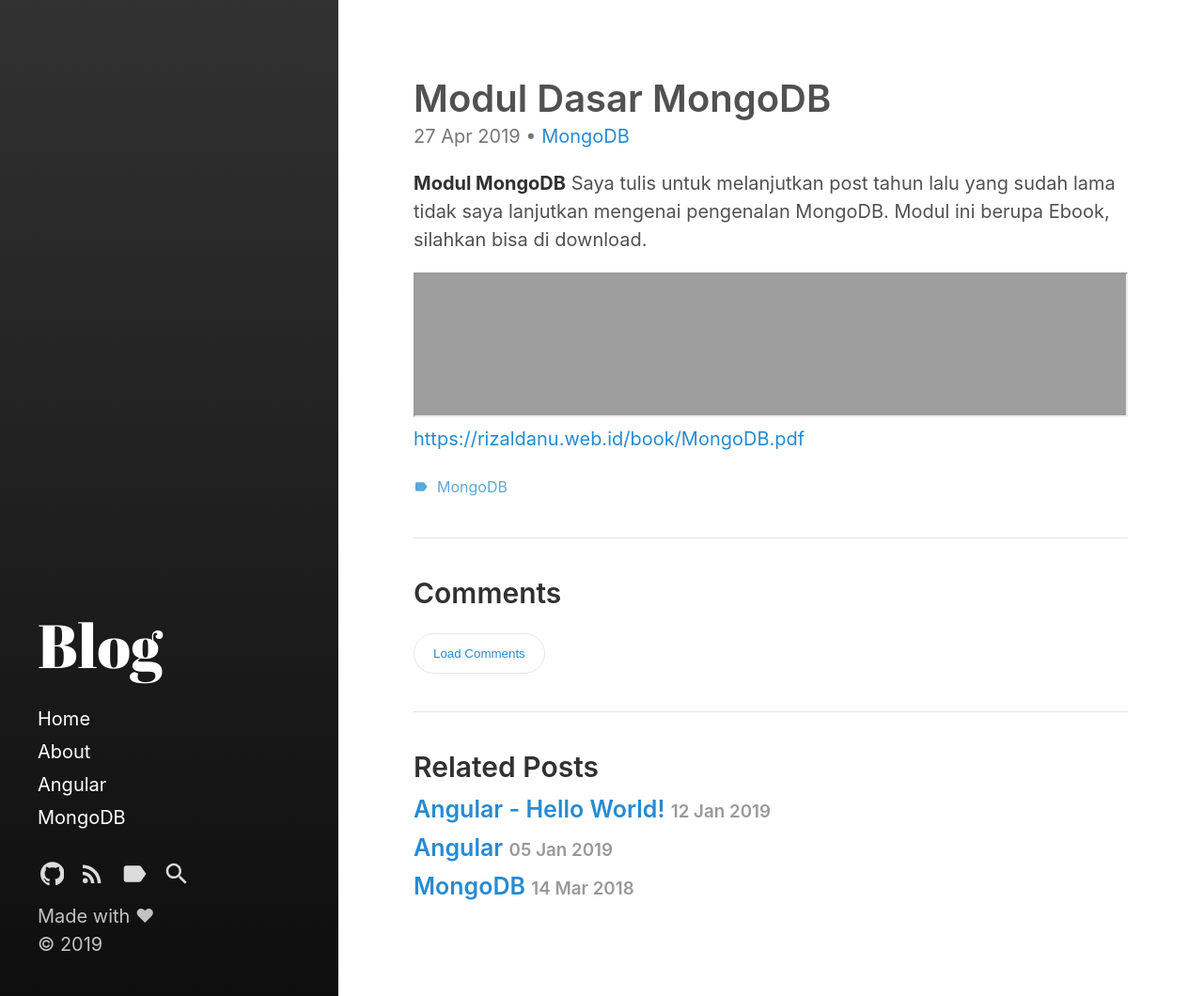
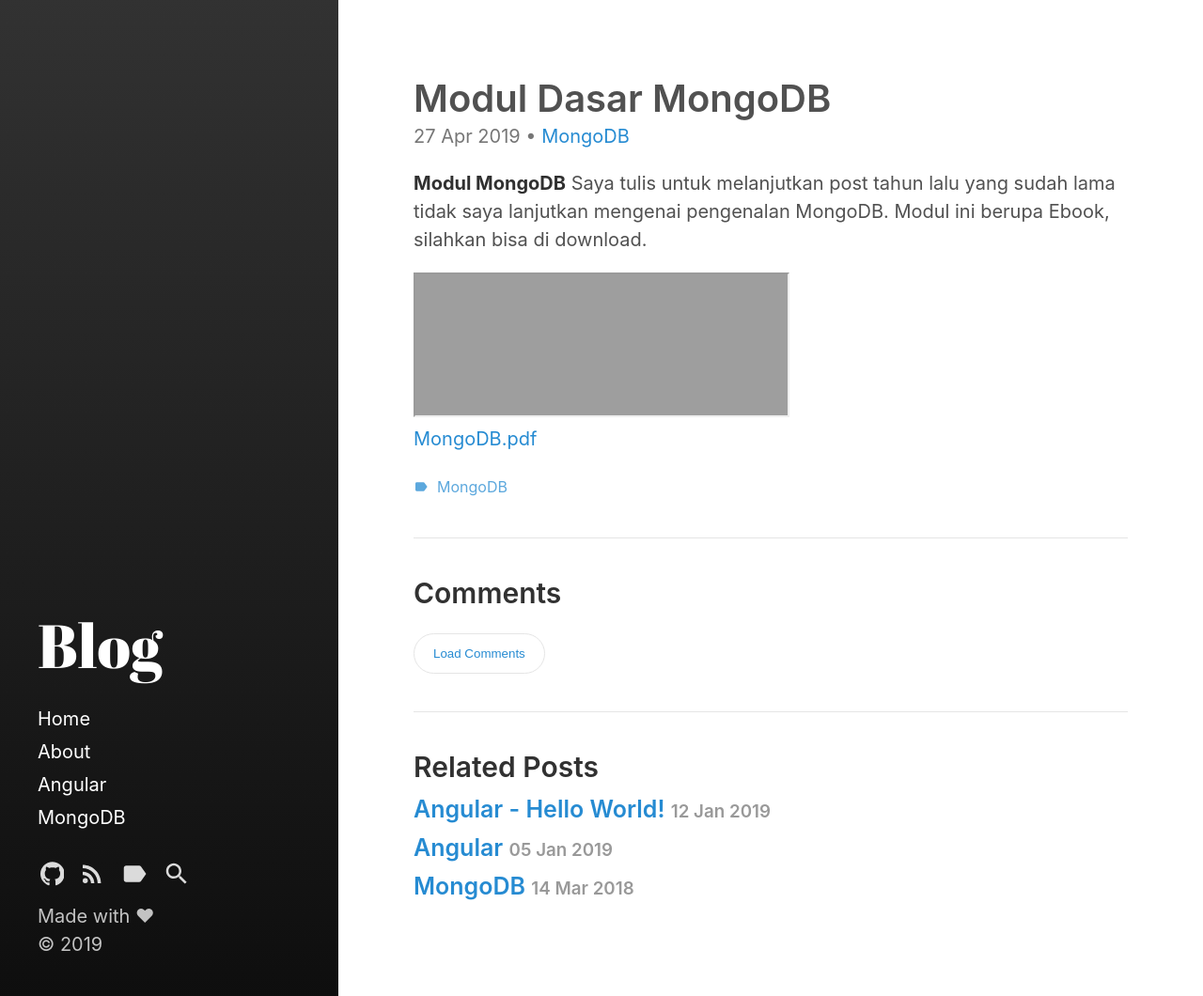
Before and after one commit to gwyllgi/gwyllgi.github.io, a Jekyll site: the page built from _posts/2019-04-27-modul-mongodb.md, in a window 1280 px wide. Shown: the whole page at 94% size. Built offline with Jekyll 4.4.1, drawn with Linux system fonts in a browser that asks for light colours.

Commit message:
Update 2019-04-27-modul-mongodb.md

```diff
--- a/_posts/2019-04-27-modul-mongodb.md
+++ b/_posts/2019-04-27-modul-mongodb.md
@@ -11,6 +11,6 @@ tags:
 **Modul MongoDB** Saya tulis untuk melanjutkan post tahun lalu yang sudah lama tidak saya lanjutkan mengenai pengenalan MongoDB.<!--more-->
 Modul ini berupa Ebook, silahkan bisa di download.
 
-<iframe src="https://rizaldanu.web.id/book/MongoDB.pdf" width="100%" height="100%"></iframe>
+<iframe src="https://rizaldanu.web.id/book/MongoDB.pdf" width="400" height="100%"></iframe>
 
-[https://rizaldanu.web.id/book/MongoDB.pdf](MongoDB.pdf)
+[MongoDB.pdf](https://rizaldanu.web.id/book/MongoDB.pdf)
```
